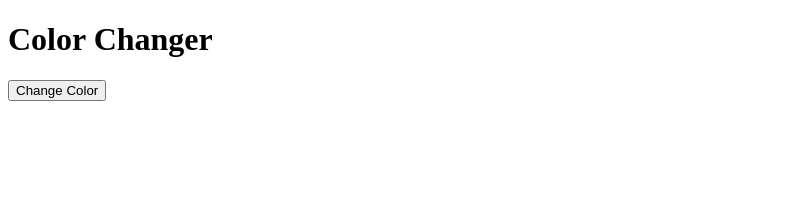
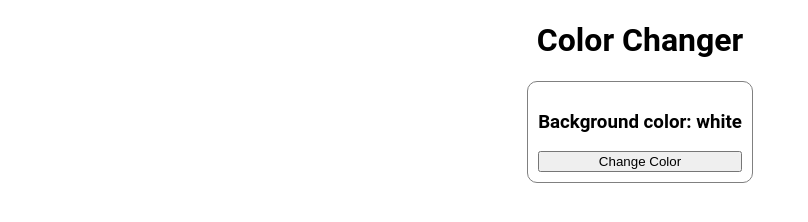
Before and after one commit to jtanyag/vanilla-js-projects, a plain HTML site: page color-changer/index.html in a window 1280 px wide. Shown: the whole page, without its empty margins (0-808 px from the left). Drawn offline with Linux system fonts and the light colour scheme.

Commit message:
adds some css

```diff
--- a/color-changer/index.html
+++ b/color-changer/index.html
@@ -4,12 +4,15 @@
   <meta charset="UTF-8">
   <meta http-equiv="X-UA-Compatible" content="IE=edge">
   <meta name="viewport" content="width=device-width, initial-scale=1.0">
+  <link rel='stylesheet' href='styles.css'>
   <title>Color Changer</title>
 </head>
 <body>
   <h1>Color Changer</h1>
-  <button id='button'>Change Color</button>
-
+  <div class='container'>
+    <h3>Background color: <span class='color'>white</span></h3>
+    <button id='button'>Change Color</button>
+  </div>
   <script src='app.js'></script>
 </body>
 </html>
--- /dev/null
+++ b/color-changer/styles.css
@@ -0,0 +1,20 @@
+* {
+  box-sizing: border-box;
+}
+
+body {
+  margin: 0;
+  padding: 0;
+  font-family: "Roboto", sans-serif;
+  display: flex;
+  flex-direction: column;
+  align-items: center;
+}
+
+.container {
+  border: 1px solid gray;
+  border-radius: 10px;
+  padding: 10px;
+  display: flex;
+  flex-direction: column;
+}
```
